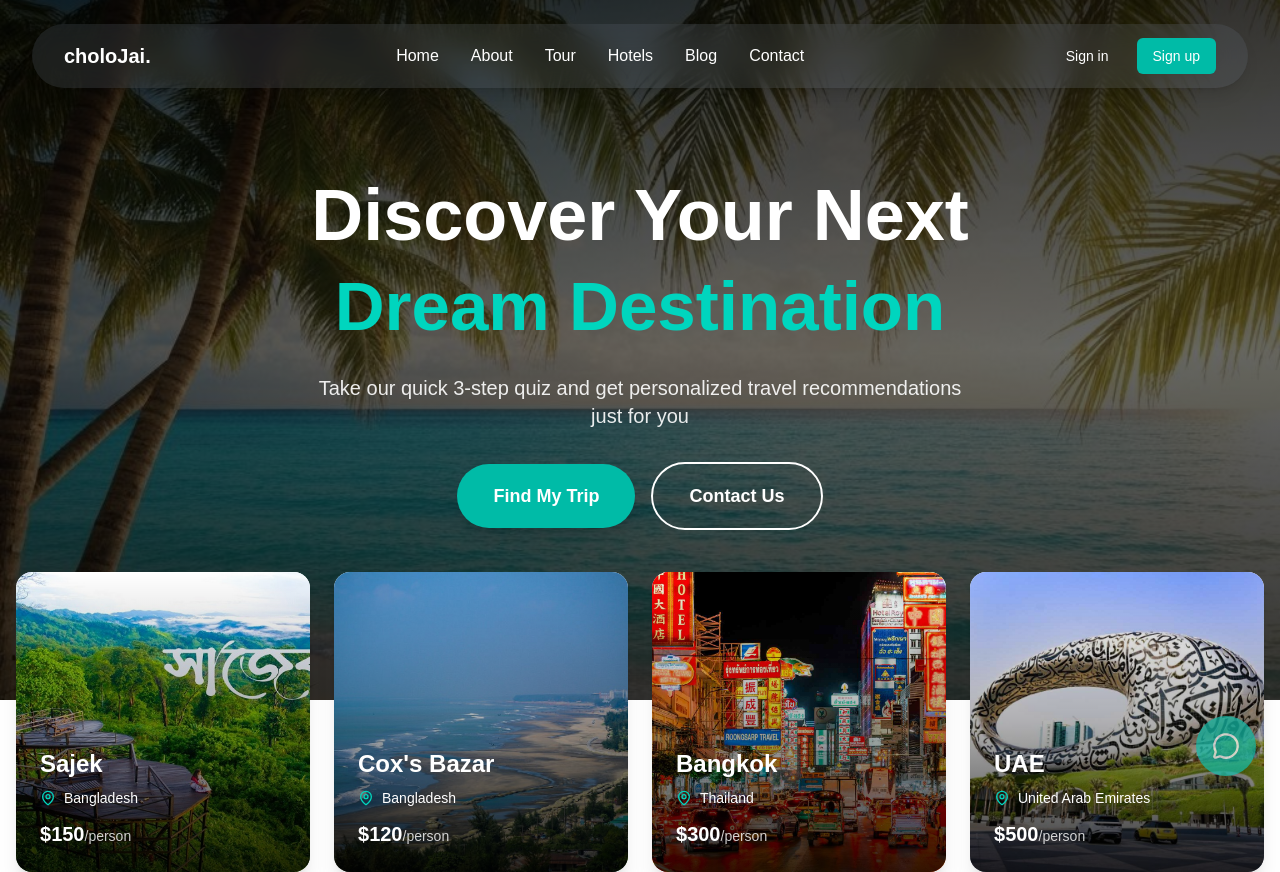
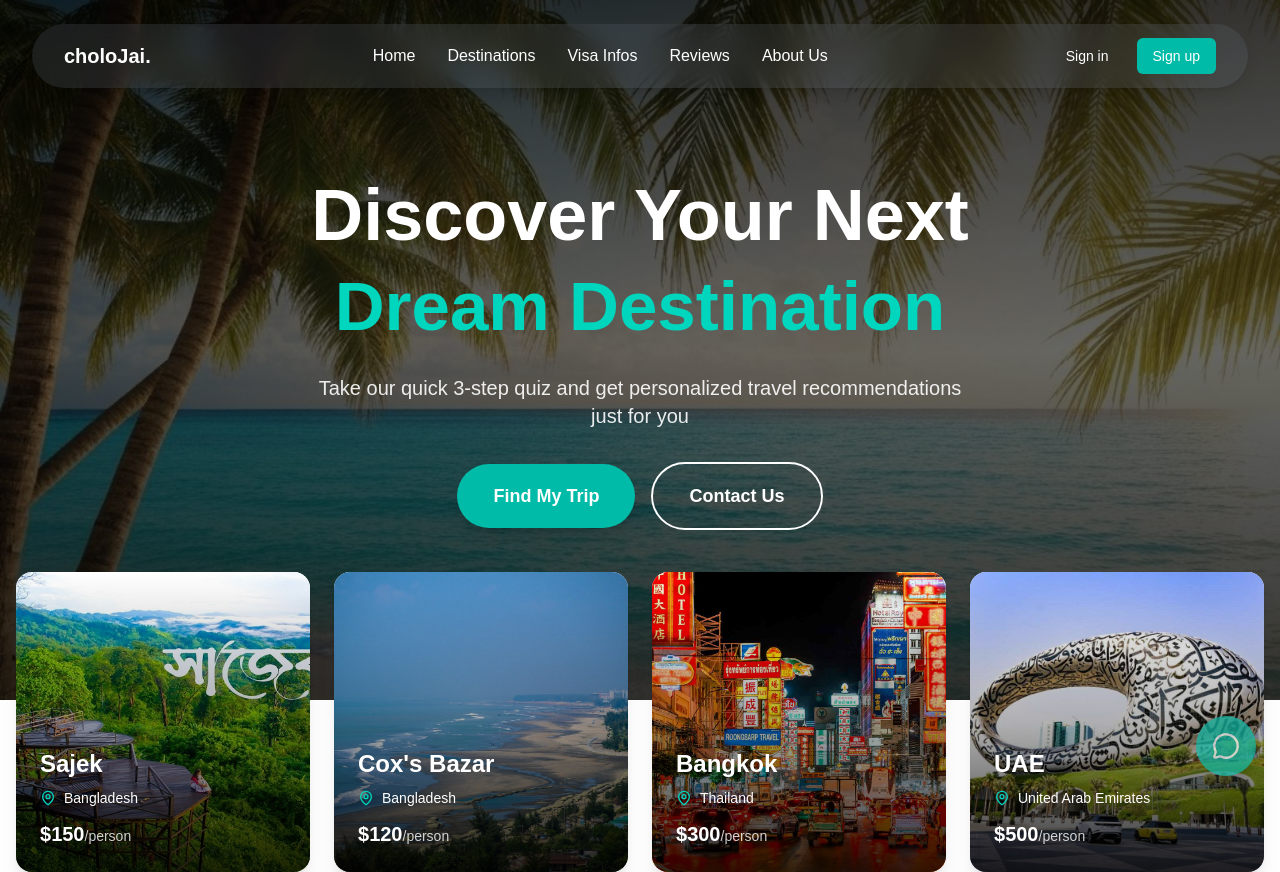
Before and after one commit to istiaq13/cholojai, a Next.js app: page / in a window 1280 px wide. Built offline with nearby package versions, Linux system fonts and the light colour scheme.

Commit message:
navbar-updated

```diff
--- a/app/result/page.tsx
+++ b/app/result/page.tsx
@@ -50,7 +50,7 @@ function ResultPageContent() {
     const parsedQuizData: QuizData = JSON.parse(storedQuizData)
     setQuizData(parsedQuizData)
 
-    // Filter packages based on exact match (budget + destination)
+    // Filter packages based on exact match (budget + locaiton)
     const exactMatches = packagesData.packages.filter((pkg: Package) => {
       const budgetMatch = pkg.budget === parsedQuizData.budget
       const destinationMatch = parsedQuizData.destinations.includes(pkg.destination)
--- a/components/header.tsx
+++ b/components/header.tsx
@@ -22,24 +22,20 @@ export function Header() {
                 Home
                 <span className="absolute -bottom-1 left-0 w-0 h-0.5 bg-teal-400 transition-all duration-300 group-hover:w-full"></span>
               </Link>
-              <Link href="/about" className="text-white relative group transition-all duration-300 hover:scale-110">
-                About
+              <Link href="/destinations" className="text-white relative group transition-all duration-300 hover:scale-110">
+                Destinations
                 <span className="absolute -bottom-1 left-0 w-0 h-0.5 bg-teal-400 transition-all duration-300 group-hover:w-full"></span>
               </Link>
-              <Link href="/tour" className="text-white relative group transition-all duration-300 hover:scale-110">
-                Tour
+              <Link href="/visa-infos" className="text-white relative group transition-all duration-300 hover:scale-110">
+                Visa Infos
                 <span className="absolute -bottom-1 left-0 w-0 h-0.5 bg-teal-400 transition-all duration-300 group-hover:w-full"></span>
               </Link>
-              <Link href="/hotels" className="text-white relative group transition-all duration-300 hover:scale-110">
-                Hotels
+              <Link href="/reviews" className="text-white relative group transition-all duration-300 hover:scale-110">
+                Reviews
                 <span className="absolute -bottom-1 left-0 w-0 h-0.5 bg-teal-400 transition-all duration-300 group-hover:w-full"></span>
               </Link>
-              <Link href="/blog" className="text-white relative group transition-all duration-300 hover:scale-110">
-                Blog
-                <span className="absolute -bottom-1 left-0 w-0 h-0.5 bg-teal-400 transition-all duration-300 group-hover:w-full"></span>
-              </Link>
-              <Link href="/contact" className="text-white relative group transition-all duration-300 hover:scale-110">
-                Contact
+              <Link href="/about-us" className="text-white relative group transition-all duration-300 hover:scale-110">
+                About Us
                 <span className="absolute -bottom-1 left-0 w-0 h-0.5 bg-teal-400 transition-all duration-300 group-hover:w-full"></span>
               </Link>
             </nav>
@@ -78,34 +74,28 @@ export function Header() {
               Home
             </Link>
             <Link
-              href="/about"
+              href="/destinations"
               className="text-white text-lg py-2 border-b border-white/10"
             >
-              About
+              Destinations
             </Link>
             <Link
-              href="/tour"
+              href="/visa-infos"
               className="text-white text-lg py-2 border-b border-white/10"
             >
-              Tour
+              Visa Infos
             </Link>
             <Link
-              href="/hotels"
+              href="/reviews"
               className="text-white text-lg py-2 border-b border-white/10"
             >
-              Hotels
+              Reviews
             </Link>
             <Link
-              href="/blog"
-              className="text-white text-lg py-2 border-b border-white/10"
-            >
-              Blog
-            </Link>
-            <Link
-              href="/contact"
+              href="/about-us"
               className="text-white text-lg py-2"
             >
-              Contact
+              About Us
             </Link>
             <div className="flex flex-col gap-3 pt-4">
               <button className="text-white hover:bg-white/10 w-full px-5 py-2.5 text-base rounded-md transition-all duration-300 hover:scale-105 hover:shadow-lg transform">
--- a/components/visa-accordion.tsx
+++ b/components/visa-accordion.tsx
@@ -40,7 +40,7 @@ export function VisaAccordion({ className = "", destinations = [] }: VisaAccordi
   // Filter visa data based on selected destinations, or show all if no destinations specified
   const visaData = destinations.length > 0
     ? allVisaData.filter(item => item.info && destinations.includes(item.destination))
-    : allVisaData.filter(item => item.info) // Only include countries with visa info
+    : allVisaData.filter(item => item.info)
 
   const toggleAccordion = (id: string) => {
     setOpenAccordion(openAccordion === id ? null : id)
```
